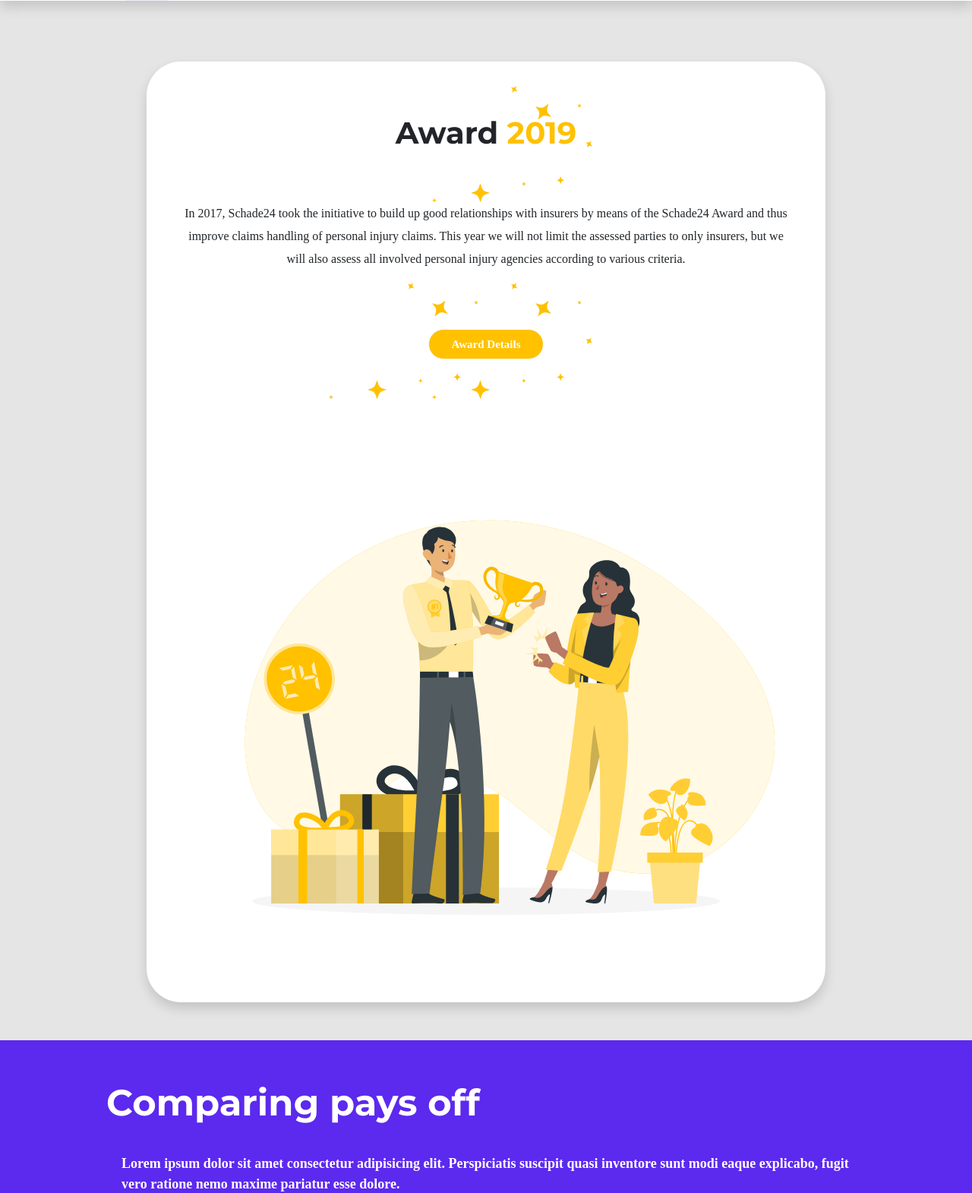
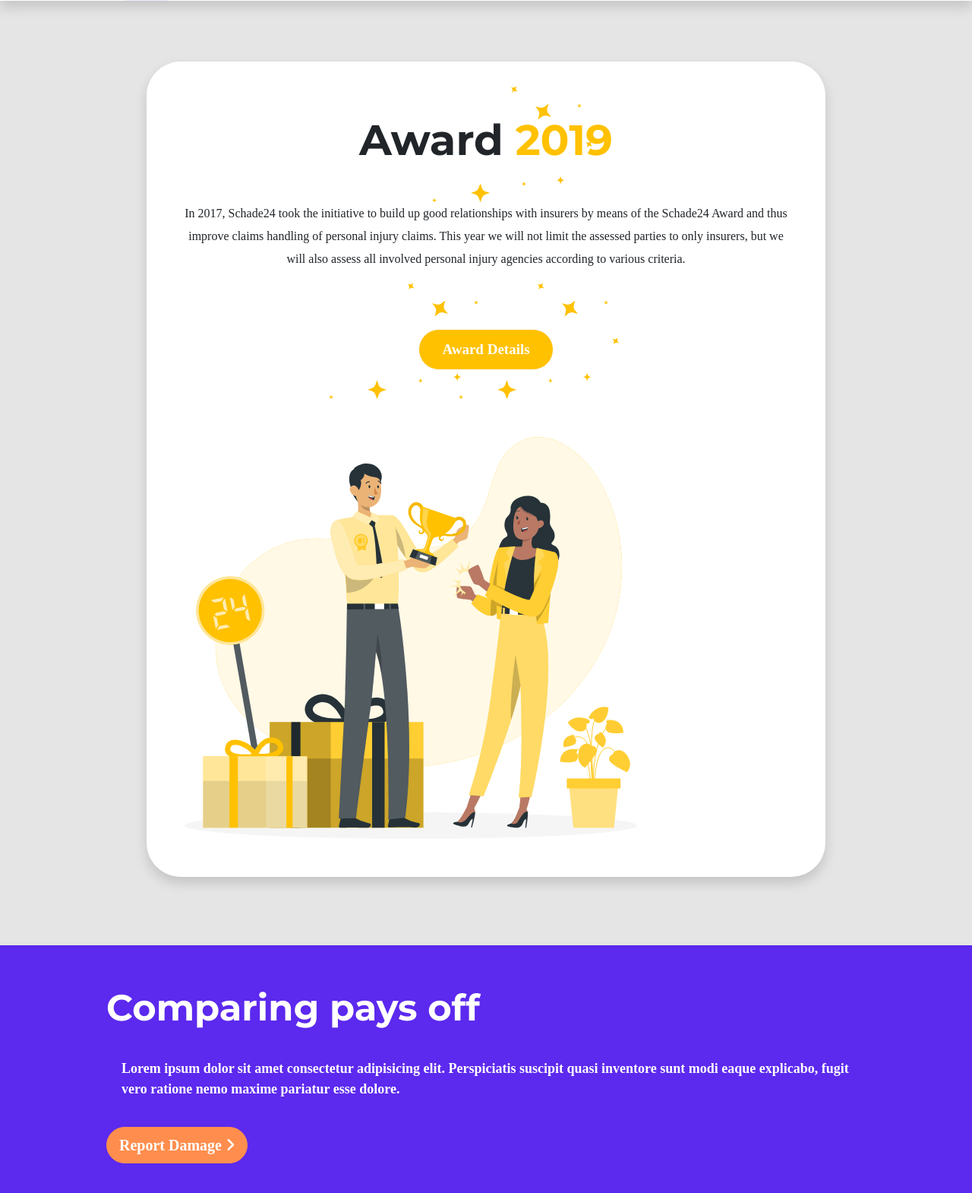
Before and after one commit to HibaSetti/Shade24, a PHP site: page /about.php in a window 1280 px wide. Shown: the part 2393-3963 px from the top of the page at 76% size. Run offline with PHP 8.4, Linux system fonts and the light colour scheme; some libraries are stand-ins or nearby versions; some web fonts are replaced.

Commit message:
about page done

```diff
--- a/about.php
+++ b/about.php
@@ -166,8 +166,8 @@
 			<div class="button-stars">
         <a href="#" class="btn btn-light btn-lg rounded-pill"> Award Details</a>
       </div>
-			<div>
-				<img src="images/awards2.svg" />
+			<div class="col-md-9 awards-img">
+				<img src="images/awards.svg" />
 			</div>
 
 		</div>
--- a/css/main.css
+++ b/css/main.css
@@ -543,9 +543,11 @@
     margin-top: 2.5rem;
     color: white;
     font-weight: 600;
-    font-size: 15px;
+    font-size: 19px;
     padding-right: 30px;
     padding-left: 30px;
+    padding-top: 12px;
+    padding-bottom: 12px;
 
 }
 .award .btn:hover {
@@ -554,10 +556,10 @@
     color: #FFC100;
 }
 .award h1 {
-    font-size: 2.5rem;
+    font-size: 3.5rem;
 }
 .awards-section {
-    margin-bottom: 50px;
+    margin-bottom: 90px;
 }
 .awards-section .stars {
     background-image: url("../images/yellow-stars.png");
@@ -571,9 +573,13 @@
     background-image: url("../images/yellow-stars.png"),url("../images/yellow-stars.png");
     height: 153px;
     background-repeat: no-repeat;
-    background-position-x: 326px,190px;
+    background-position-x: 361px,190px;
     background-position-y: -8px;
     padding-top: 21px;
+}
+.awards-img {
+    padding-top: 50px;
+    padding-bottom: 50px;
 }
 /******************** RESPONSIVITY ************************/
 @media only screen and (max-width: 600px) {
@@ -592,6 +598,9 @@
     background-position-x: 8px;
    }
    .button-stars {
-    background-position-x: 49px,37px;
+    background-position-x:  30px,-66px;
+   }
+   .award h1 {
+        font-size: 2.5rem;
    }
   }
--- a/footer.php
+++ b/footer.php
@@ -70,9 +70,11 @@
 <script>
         function openNav() {
           document.getElementById("mySidenav").style.width = "250px";
+          $("#burger").hide();
         }
 
         function closeNav() {
           document.getElementById("mySidenav").style.width = "0";
+          $("#burger").show();
         }
         </script>
--- a/navigation.php
+++ b/navigation.php
@@ -13,6 +13,6 @@
         <a href="faq.php">FAQ</a>
         <a href="#" class="third" style="margin-top: 30px;">Report Damage</a>
       </div>
-      <span onclick="openNav()">&#9776;</span>
+      <span onclick="openNav()" id="burger">&#9776;</span>
       </div>
     </div>
```
Also changed, not shown: images/awards.svg (added), images/awards1.svg (deleted), images/awards2.svg (deleted).
